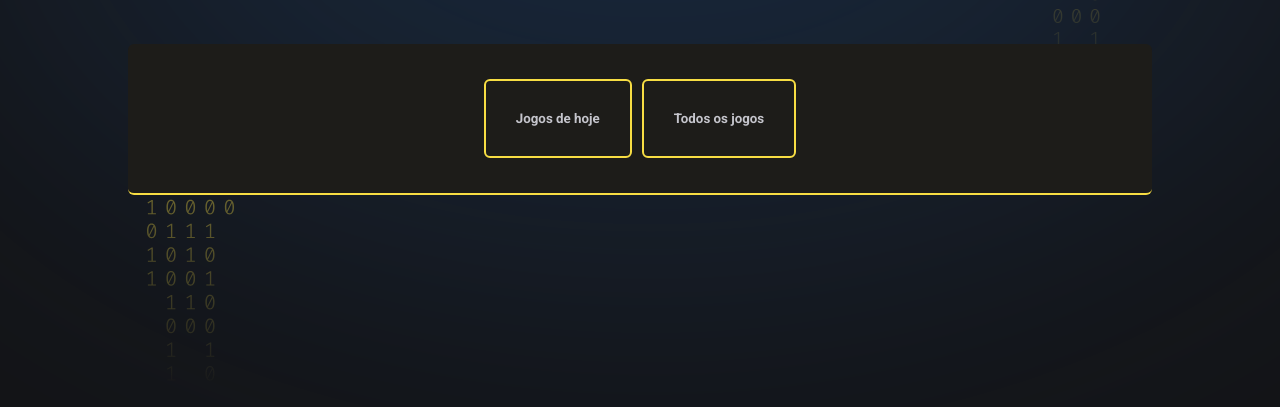
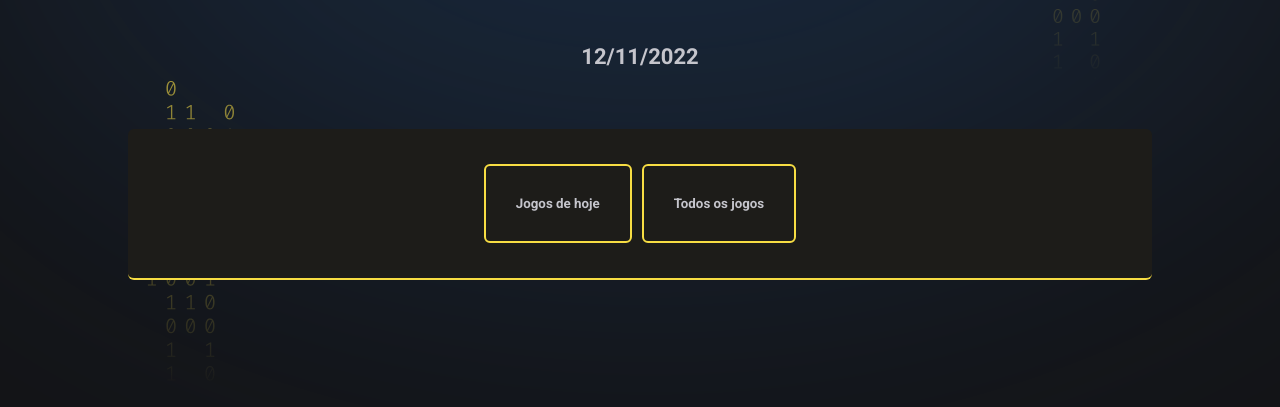
Before and after one commit to juscelinodjj/NLW-COPA, a website: page index.html in a window 1280 px wide. Shown: the part 191-598 px from the top of the page. Drawn offline with nearby package versions, Linux system fonts and the light colour scheme.

Commit message:
botão todos os jogos já está funcionando, agora iniciei a funcionalidade do botão jogos de hoje

```diff
--- a/index.html
+++ b/index.html
@@ -17,9 +17,13 @@
 
     </div>
 
+    <div class="data">
+
+    </div>
+
     <div class="start">
     </div>
-
+    <script src="https://cdnjs.cloudflare.com/ajax/libs/moment.js/2.29.4/moment.min.js"></script>
     <script src="./main.js"></script>
 </body>
 </html>
--- a/main.js
+++ b/main.js
@@ -13,7 +13,7 @@ function createGame(player1, hour, player2){
 function createCard(date, day, games){
     return `
     <div class="card">
-                <h2>${date} <span>${day}</span></h2>
+                <h2 class=${date}>${date} <span>${day}</span></h2>
 
                 <ul>
                      ${games}
@@ -37,62 +37,82 @@ document.querySelector('#app').innerHTML = `
         </header>
         <main id="cards">
         <div id="cardHide">
-            ${createCard("20/11", "domingo",createGame('catar', '13:00', 'equador'))}
-
-            ${createCard("21/11", "segunda",createGame('inglaterra', '10:00', 'ira') + createGame('senegal', '13:00', 'holanda')+ createGame('estados-unidos', '16:00', 'gales'))}
-
-            ${createCard("22/11", "terça",createGame('argentina', '07:00', 'arabia-saudita')
+            ${createCard("12/11/2022","",createGame('catar', '13:00', 'equador'))}
+            <br>
+            ${createCard("21/11/2022", "segunda",createGame('inglaterra', '10:00', 'ira') + createGame('senegal', '13:00', 'holanda')+ createGame('estados-unidos', '16:00', 'gales'))}
+            <br>
+            ${createCard("22/11/2022", "terça",createGame('argentina', '07:00', 'arabia-saudita')
              + createGame('dinamarca', '10:00', 'tunisia')+ createGame('mexico', '13:00', 'polonia')
              + createGame('franca', '16:00', 'australia'))}
-
-             ${createCard("23/11", "quarta",createGame('marrocos', '07:00', 'croacia')
+             <br>
+             ${createCard("23/11/2022", "quarta",createGame('marrocos', '07:00', 'croacia')
              + createGame('alemanha', '10:00', 'japao')+ createGame('espanha', '13:00', 'costa-rica')
              + createGame('belgica', '16:00', 'canada'))}
-
-             ${createCard("24/11", "quinta",createGame('suica', '07:00', 'camaroes')
+             <br>
+             ${createCard("24/11/2022", "quinta",createGame('suica', '07:00', 'camaroes')
              + createGame('uruguai', '10:00', 'coreia-do-sul')+ createGame('portugal', '13:00', 'gana')
              + createGame('brasil', '16:00', 'servia'))}
-
-             ${createCard("25/11", "sexta",createGame('gales', '07:00', 'ira')
+             <br>
+             ${createCard("25/11/2022", "sexta",createGame('gales', '07:00', 'ira')
              + createGame('catar', '10:00', 'senegal')+ createGame('holanda', '13:00', 'equador')
              + createGame('inglaterra', '16:00', 'estados-unidos'))}
-
-             ${createCard("26/11", "sabado",createGame('tunisia', '07:00', 'australia')
+             <br>
+             ${createCard("26/11/2022", "sabado",createGame('tunisia', '07:00', 'australia')
              + createGame('polonia', '10:00', 'arabia-saudita')+ createGame('franca', '13:00', 'dinamarca')
              + createGame('argentina', '16:00', 'mexico'))}
-
-             ${createCard("27/11", "domingo",createGame('japao', '07:00', 'costa-rica')
+             <br>
+             ${createCard("27/11/2022", "domingo",createGame('japao', '07:00', 'costa-rica')
              + createGame('belgica', '10:00', 'marrocos')+ createGame('croacia', '13:00', 'canada')
              + createGame('espanha', '16:00', 'alemanha'))}
-
-             ${createCard("28/11", "segunda",createGame('camaroes', '07:00', 'servia')
+             <br>
+             ${createCard("28/11/2022", "segunda",createGame('camaroes', '07:00', 'servia')
              + createGame('coreia-do-sul', '10:00', 'gana')+ createGame('brasil', '13:00', 'suica')
              + createGame('portugal', '16:00', 'uruguai'))}
-
-             ${createCard("29/11", "terca",createGame('equador', '07:00', 'senegal')
+             <br>
+             ${createCard("29/11/2022", "terca",createGame('equador', '07:00', 'senegal')
              + createGame('holanda', '10:00', 'catar')+ createGame('ira', '13:00', 'estados-unidos')
              + createGame('gales', '16:00', 'inglaterra'))}
-
-             ${createCard("30/11", "quarta",createGame('tunisia', '07:00', 'franca')
+             <br>
+             ${createCard("30/11/2022", "quarta",createGame('tunisia', '07:00', 'franca')
              + createGame('australia', '10:00', 'dinamarca')+ createGame('polonia', '13:00', 'argentina')
              + createGame('arabia-saudita', '16:00', 'mexico'))}
-
-             ${createCard("01/12", "quinta",createGame('croacia', '07:00', 'belgica')
+             <br>
+             ${createCard("01/12/2022", "quinta",createGame('croacia', '07:00', 'belgica')
              + createGame('canada', '10:00', 'marrocos')+ createGame('japao', '13:00', 'espanha')
              + createGame('costa-rica', '16:00', 'alemanha'))}
-
-             ${createCard("02/12", "sexta",createGame('coreia-do-sul', '07:00', 'portugal')
+             <br>
+             ${createCard("02/12/2022", "sexta",createGame('coreia-do-sul', '07:00', 'portugal')
              + createGame('gana', '10:00', 'uruguai')+ createGame('servia', '13:00', 'suica')
              + createGame('camaroes', '16:00', 'brasil'))}
         </div>
         </main>
 `
-let bntJogosHoje = document.getElementById('todosJogos');
+let bnttodosJogos = document.getElementById('todosJogos');
+
+let bntJogosHoje = document.getElementById('jogosHoje');
+
 let cards = document.querySelector('#cardHide');
 
-bntJogosHoje.addEventListener("click", function(){
+let dataAtual = moment().format('DD/MM/YYYY');
+
+document.querySelector('.data').innerHTML = dataAtual;
+
+bnttodosJogos.addEventListener("click", function(){
 
     document.querySelector(".start").setAttribute("class", "hide");
     cards.removeAttribute("id", "cardHide");
+    document.querySelector(".data").setAttribute("class", "hide");
 
 });
+
+bntJogosHoje.addEventListener("click", function(){
+   let datas = document.querySelectorAll(".card>h2")
+    datas.forEach(data =>{
+        console.log(data.innerText);
+        if (data === dataAtual){
+            alert('deu')
+        } else {
+            alert('não deu')
+        }
+    });
+});
--- /dev/null
+++ b/package.json
@@ -0,0 +1,5 @@
+{
+  "dependencies": {
+    "moment": "^2.29.4"
+  }
+}
--- a/style.css
+++ b/style.css
@@ -29,6 +29,13 @@ body * {
 #app {
     width: fit-content;
     margin: 52px auto;
+}
+
+.data{
+    text-align: center;
+    padding-bottom: 60px;
+    color: #c5c5cc;
+    font-size: 22px;
 }
 
 header {
```
Also changed, not shown: 1 other file.
